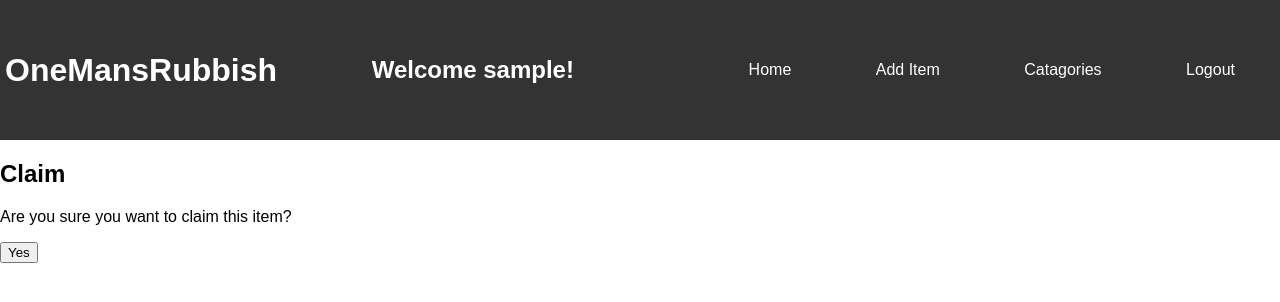
After one commit to Athunder79/OneMansRubbish, a Flask app: page /claim_post/1 in a window 1280 px wide. The commit adds this page. Shown: the top 302 px of the page. Run offline with Flask 3, Linux system fonts and the light colour scheme; a user stored in the database is signed in; tables that the repository leaves empty hold one stand-in row (values such as "Sample post").

Commit message:
Add claim route

```diff
--- a/OneMansRubbish/app.py
+++ b/OneMansRubbish/app.py
@@ -92,7 +92,24 @@ def listing(post_id):
     post = Post.query.get_or_404(post_id)
     return render_template('listing.html', post=post, comments=Comments.query.filter_by(comment_post_id=post_id).all())
 
+# change post staus to claimed
+@app.route('/claim_post/<int:post_id>', methods=['GET','POST'])
+@login_required
 
+
+def claim_post(post_id):
+    post = Post.query.get_or_404(post_id)
+    if request.method == "POST":
+        claim_post_id = post.post_id
+        claim_user_id = current_user.id
+        claim_status = "claimed"
+        claim = Claim(claim_post_id=claim_post_id, claim_user_id=claim_user_id, claim_status=claim_status)
+        db.session.add(claim)
+        db.session.commit()
+        return redirect(url_for('listing', post_id=post.post_id))
+
+    print (post.post_id)
+    return render_template('claim.html', post=post, comments=Comments.query.filter_by(comment_post_id=post_id).all())
 
 @app.route('/categories')
 def categories():
@@ -115,10 +132,6 @@ def submit_post():
         db.session.add(post)
         db.session.commit()
 
-
-
-
-
         return redirect(url_for('index'))
     return render_template('submit_post.html')
 
--- a/OneMansRubbish/static/script/script.js
+++ b/OneMansRubbish/static/script/script.js
@@ -1,16 +1,15 @@
 addEventListener('load', function () {
-    document.getElementById("add-comment").addEventListener("click",openComment )
-    document.getElementById("submit-comment").addEventListener("click",submitComment );
-
+    document.getElementById("add-comment").addEventListener("click",openComment );
+    document.getElementById("submit-comment").addEventListener("click",closeComment );
+    document.getElementById("cancel-comment").addEventListener("click",closeComment );
 })
-
 
 function openComment() {
     document.getElementById("commentForm").className = "show";
     document.getElementById("add-comment").className = "hide";
 }
 
-function submitComment() {
+function closeComment() {
     document.getElementById("commentForm").className = "hide";
     document.getElementById("add-comment").className = "show";
 }
--- /dev/null
+++ b/OneMansRubbish/templates/claim.html
@@ -0,0 +1,9 @@
+{% extends 'base.html' %}
+{% block content %}
+<h2>Claim</h2>
+<p>Are you sure you want to claim this item?</p>
+<form action="/claim_post/{{post.post_id}}" method="POST">
+    <input type="submit" value="Yes">
+
+
+{% endblock %}
```
Also changed, not shown: OneMansRubbish/models.py (+3 -4 lines), OneMansRubbish/templates/listing.html (+11 -7 lines).
